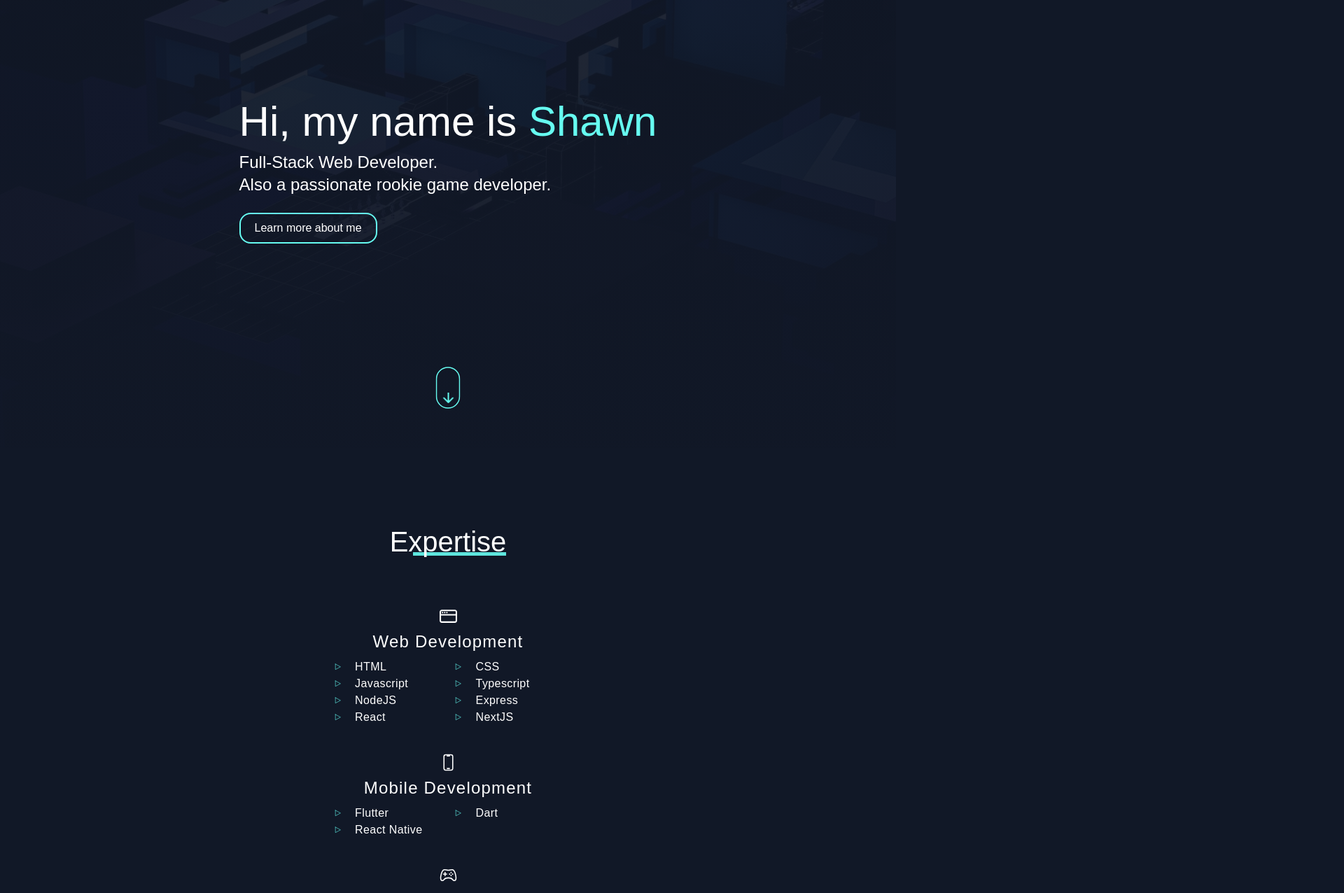
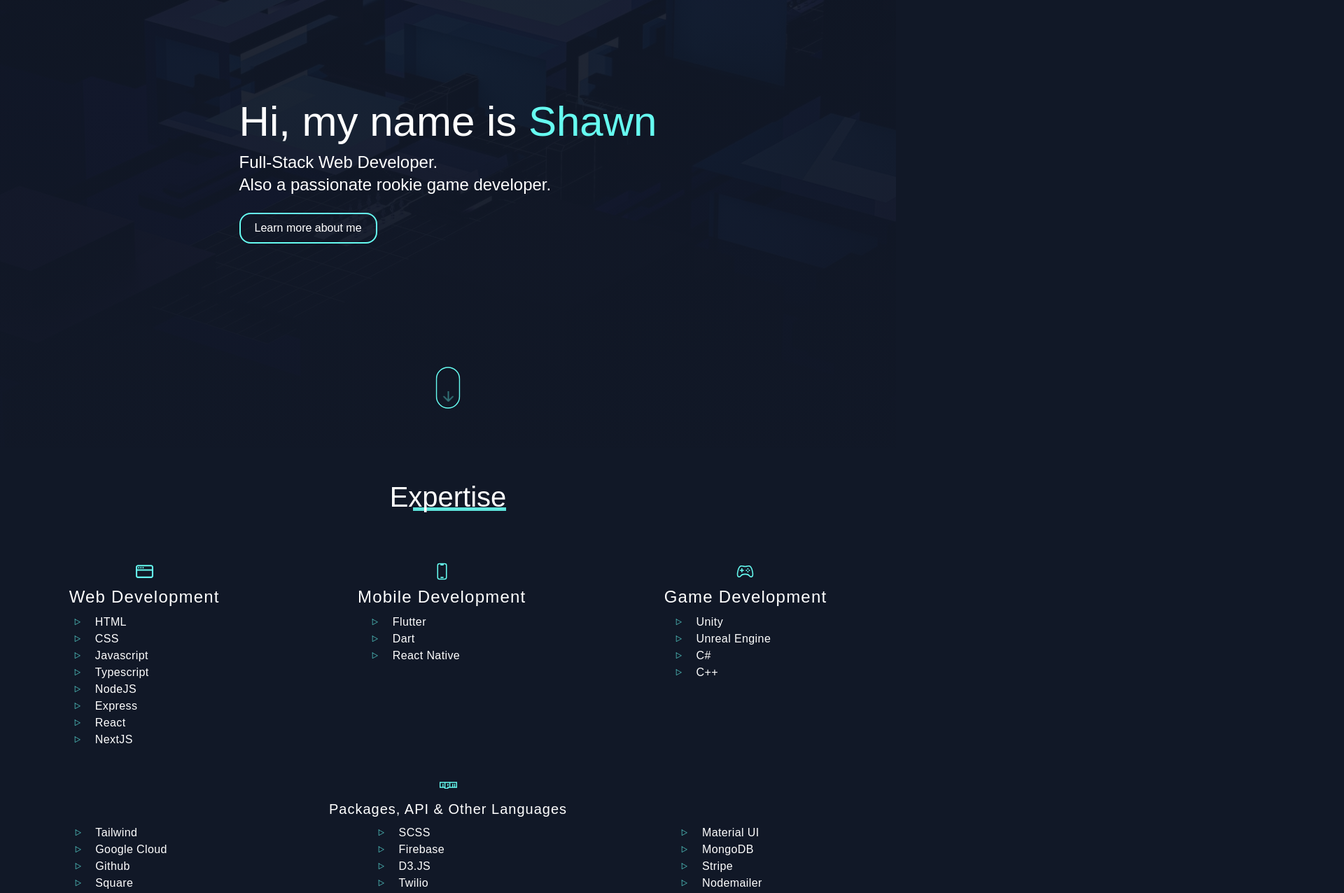
Before and after one commit to XianFengWu1996/personal-portfolio, a Next.js app: page / in a window 1280 px wide. Shown: the part 160-1436 px from the top of the page at 70% size, 1920 px wide, since content can reach past the window. Built offline with nearby package versions, Linux system fonts and the light colour scheme; a web font is replaced by a local one.

Commit message:
finish expertise section responsive design

```diff
--- a/src/components/Expertise/Expertise.tsx
+++ b/src/components/Expertise/Expertise.tsx
@@ -23,22 +23,21 @@ const Expertise = () => {
   }, []);
 
   return (
-    <section id="expertise" className="container min-h-screen my-16">
+    <section id="expertise" className="w-full h-full">
       <SectionHeader text="Expertise" />
 
-      <div className="flex flex-col justify-center items-center">
+      <div className="flex flex-col md:flex-row md:justify-around lg:flex-col">
+        <div className="flex flex-col justify-center items-center lg:flex-row lg:items-start lg:justify-around">
           {Expertises.map((Data, i) => {
             return (
               <div
                 key={i}
-              className={`slide--${
-                i % 2 == 0 ? 'left' : 'right'
-              }-hide expertise--item flex flex-col items-center mb-10`}
+                className={`slide--left-hide expertise--item flex flex-col items-center mb-10`}
               >
-              <Data.Icon size={25} />
-              <h1 className="my-2 text-2xl tracking-wider">{Data.name}</h1>
+                <Data.Icon size={25} className="text-[#66fcf1]" />
+                <h1 className="my-2 text-2xl tracking-wider ">{Data.name}</h1>
 
-              <ExpertiseList list={Data.skills} />
+                <ExpertiseList list={Data.skills} type="skill" />
               </div>
             );
           })}
@@ -49,10 +48,11 @@ const Expertise = () => {
           {/* to layout the header and content vertically */}
           <div className="flex flex-col items-center">
             {/* header */}
-          <packages.Icon size={25} />
-          <h1 className="my-2">{packages.name}</h1>
+            <packages.Icon size={25} className="text-[#66fcf1]" />
+            <h1 className="my-2 text-xl tracking-wider ">{packages.name}</h1>
             {/* content */}
-          <ExpertiseList list={packages.skills} />
+            <ExpertiseList list={packages.skills} type="package" />
+          </div>
         </div>
       </div>
     </section>
--- a/src/components/Expertise/ExpertiseItem.tsx
+++ b/src/components/Expertise/ExpertiseItem.tsx
@@ -6,7 +6,7 @@ interface ExpertiseItemProps {
 
 const ExpertiseItem = ({ skill }: ExpertiseItemProps) => {
   return (
-    <li className="flex justify-start items-center list-none">
+    <li className="flex justify-start items-center list-none lg:min-w-[200px]">
       <IoTriangleOutline className="rotate-90 text-[#66fcf1] text-[.6rem]" />
 
       <p className="pl-5 text-md tracking-wide">{skill}</p>
--- a/src/components/Expertise/ExpertiseList.tsx
+++ b/src/components/Expertise/ExpertiseList.tsx
@@ -2,11 +2,16 @@ import ExpertiseItem from './ExpertiseItem';
 
 interface ExpertiseListProps {
   list: string[];
+  type: 'skill' | 'package';
 }
 
-const ExpertiseList = ({ list }: ExpertiseListProps) => {
+const ExpertiseList = ({ list, type }: ExpertiseListProps) => {
+  const style =
+    type === 'skill'
+      ? 'grid grid-cols-2 gap-x-5 min-w-[325px] lg:flex lg:flex-col lg:items-start lg:min-w-fit'
+      : 'grid grid-cols-2 gap-x-5 min-w-[325px] lg:grid-cols-3 lg:justify-items-center lg:w-[100%]';
   return (
-    <ul className="grid grid-cols-2 gap-x-5 min-w-[325px]">
+    <ul className={style}>
       {list.map((skill, index) => {
         return <ExpertiseItem key={index} skill={skill} />;
       })}
--- a/src/components/Main/Main.tsx
+++ b/src/components/Main/Main.tsx
@@ -2,12 +2,8 @@ import DownNavButton from './DownNavButton';
 
 const Main = () => {
   return (
-    <div>
-      <main
-        id="hero"
-        className="container h-screen flex justify-center items-center text-left relative"
-      >
-        <div className="flex flex-col items-start ">
+    <main id="hero">
+      <div className="flex flex-col items-start">
         <h1 id="main__title" className="text-6xl my-3">
           Hi, my name is <span className="text-[#66FCF1]">Shawn</span>
         </h1>
@@ -21,7 +17,6 @@ const Main = () => {
         <DownNavButton />
       </div>
     </main>
-    </div>
   );
 };
 
--- a/src/components/Navbar/NavBar.tsx
+++ b/src/components/Navbar/NavBar.tsx
@@ -7,7 +7,6 @@ const NavBar = () => {
 
   const handleOpen = () => {
     setOpen(true);
-    console.log('clicked');
   };
 
   const handleClose = () => {
--- a/src/pages/index.tsx
+++ b/src/pages/index.tsx
@@ -1,12 +1,7 @@
 import Head from 'next/head';
 import { Electrolize } from '@next/font/google';
-import NavBar from '@/components/Navbar/NavBar';
 import Main from '@/components/Main/Main';
 import Expertise from '@/components/Expertise/Expertise';
-import Projects from '@/components/Projects/Projects';
-import AboutMe from '@/components/AboutMe/AboutMe';
-import Contact from '@/components/Contact/Contact';
-import Footer from '@/components/Footer/Footer';
 
 const electrolize = Electrolize({
   weight: ['400'],
@@ -24,13 +19,13 @@ export default function Home() {
       </Head>
 
       <main className={`${electrolize.className} w-full h-screen text-white`}>
-        <NavBar />
+        {/* <NavBar /> */}
         <Main />
         <Expertise />
-        <Projects />
+        {/* <Projects />
         <AboutMe />
         <Contact />
-        <Footer />
+        <Footer /> */}
       </main>
     </>
   );
--- a/src/styles/Components.css
+++ b/src/styles/Components.css
@@ -78,3 +78,32 @@
 .image-below {
   position: absolute;
 }
+
+#hero {
+  position: relative;
+  width: 100%;
+  min-height: 100vh;
+  position: relative;
+  display: flex;
+  justify-content: center;
+  align-items: center;
+  overflow-x: scroll;
+}
+
+#hero::before {
+  content: '';
+  display: block;
+  position: absolute;
+  left: 0;
+  top: 0;
+  width: 100%;
+  height: 100%;
+  background-image: linear-gradient(
+      rgba(17, 24, 39, 0.92),
+      rgba(17, 24, 39, 0.98)
+    ),
+    url('../../public/assets/images/background.jpg');
+  background-size: cover;
+  background-position: center;
+  z-index: -1;
+}
--- a/src/styles/globals.css
+++ b/src/styles/globals.css
@@ -2,24 +2,12 @@
 @tailwind components;
 @tailwind utilities;
 
+* {
+  padding: 0;
+  margin: 0;
+  box-sizing: border-box;
+}
+
 html {
   background-color: rgb(17 24 39);
 }
-
-#hero::before {
-  content: ' ';
-  display: block;
-  position: absolute;
-  left: 0;
-  top: 0;
-  width: 100%;
-  height: 100%;
-  background-image: linear-gradient(
-      rgba(17, 24, 39, 0.92),
-      rgba(17, 24, 39, 0.98)
-    ),
-    url('../../public/assets/images/background.jpg');
-  background-size: cover;
-  background-position: center;
-  z-index: -1;
-}
```
Lines whose indentation alone changed are shown as unchanged.
